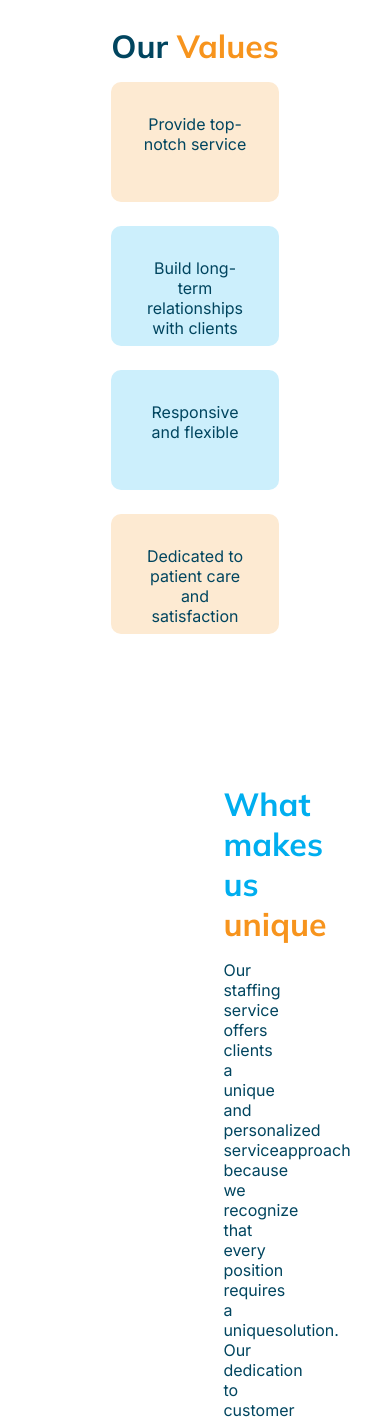
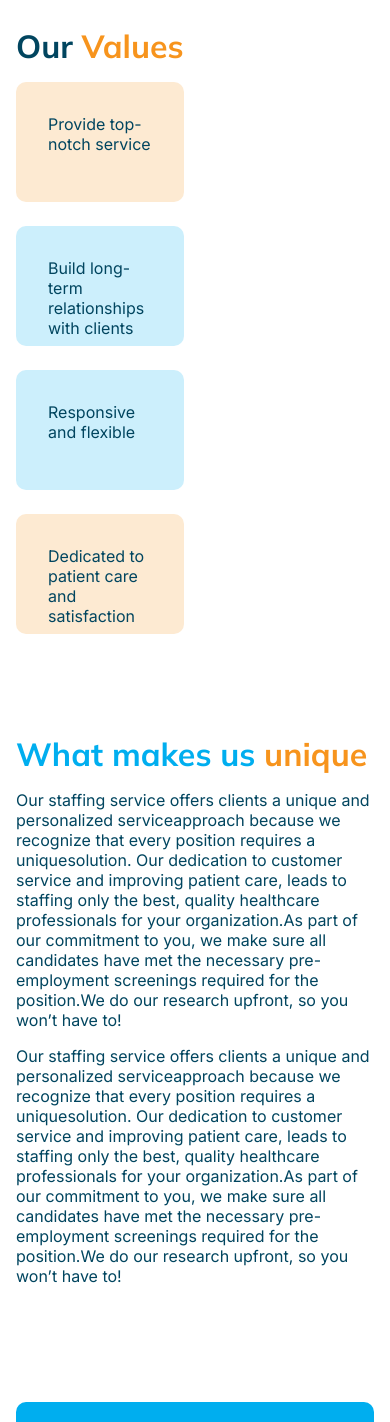
Before and after one commit to csrltd/css, a plain HTML site: page about.html in a window 390 px wide. Shown: the part 1664-3086 px from the top of the page. Drawn offline with nearby package versions, Linux system fonts and the light colour scheme.

Commit message:
updated the mobile view of the about us page

```diff
--- a/static/css/about.scss
+++ b/static/css/about.scss
@@ -116,8 +116,8 @@ $font-heading: 48;
                 padding: 12px;
                 transition: linear 0.2s;
                 img {
-                    width: 300px;
-                    height: 300px;
+                    max-width: 300px;
+                    max-height: 300px;
                     object-fit: cover;
                 }
 
@@ -226,50 +226,61 @@ $font-heading: 48;
             }
         }
     }
-}
 
-@media screen and (max-width: 1300px) {
+    // unique
     .unique {
         .container {
-            background: transparent;
-            width: 100%;
-
-           .row {
-
-            .col-text {
-                width: 100%;
-                img {
-                    display: none;
+            .row {
+                .col-2 {
+                    padding: 0;
                 }
             }
-
-            .col-2 {
-                p {
-                    color: $color-dark;
-                }
-            }
-           }
         }
     }
 }
 
+// @media screen and (max-width: 1300px) {
+//     .unique {
+//         .container {
+//             background: transparent;
+//             width: 100%;
+
+//            .row {
+
+//             .col-text {
+//                 width: 100%;
+//                 img {
+//                     display: none;
+//                 }
+//             }
+
+//             .col-2 {
+//                 p {
+//                     color: $color-dark;
+//                 }
+//             }
+//            }
+//         }
+//     }
+// }
+
 // values
-@media screen and (max-width: 430px) {
-     .values {
-        .container {
-            .row {
-                .col {
-                    text-align: center;
-                    .row {
-                        display: grid;
-                        place-items: center;
-                        align-content: center;
-                    }
-                }
-            }
-        }
-     }
-}
+// @media screen and (max-width: 430px) {
+//      .values {
+//         .container {
+//             .row {
+//                 .col {
+//                     text-align: center;
+//                     .row {
+//                         display: grid;
+//                         place-items: center;
+//                         align-content: center;
+//                     }
+//                 }
+//             }
+//         }
+//      }
+// }
 
 @media screen and (max-width: 540px) {
     .team {
@@ -284,4 +295,35 @@ $font-heading: 48;
             }
         }
     }
+
+    .unique {
+        .container {
+            .row {
+                .col-2 {
+                    padding: 0;
+                }
+            }
+        }
+    }
 }
+
+@media screen and (max-width: 1024px) {
+    .unique {
+        .container {
+            background: transparent;
+
+            .row {
+                .col-text {
+                    display: none;
+                }
+
+                .col-2 {
+                    width: 100%;
+                    p {
+                        color: $color-dark;
+                    }
+                }
+            }
+        }
+    }
+}
```
Also changed, not shown: static/css/about.css, 1 other file.
